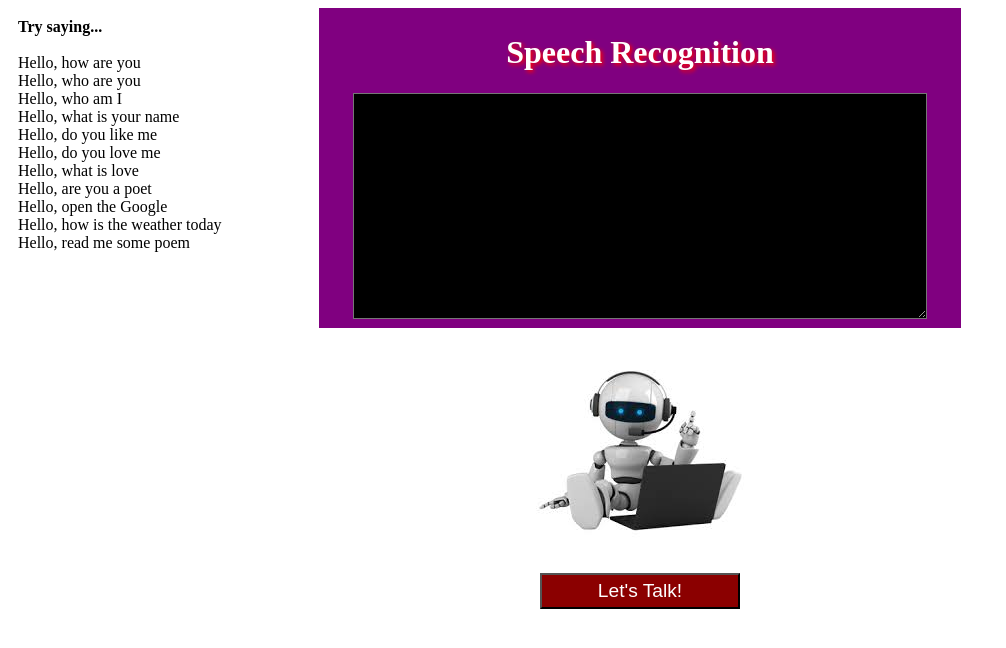
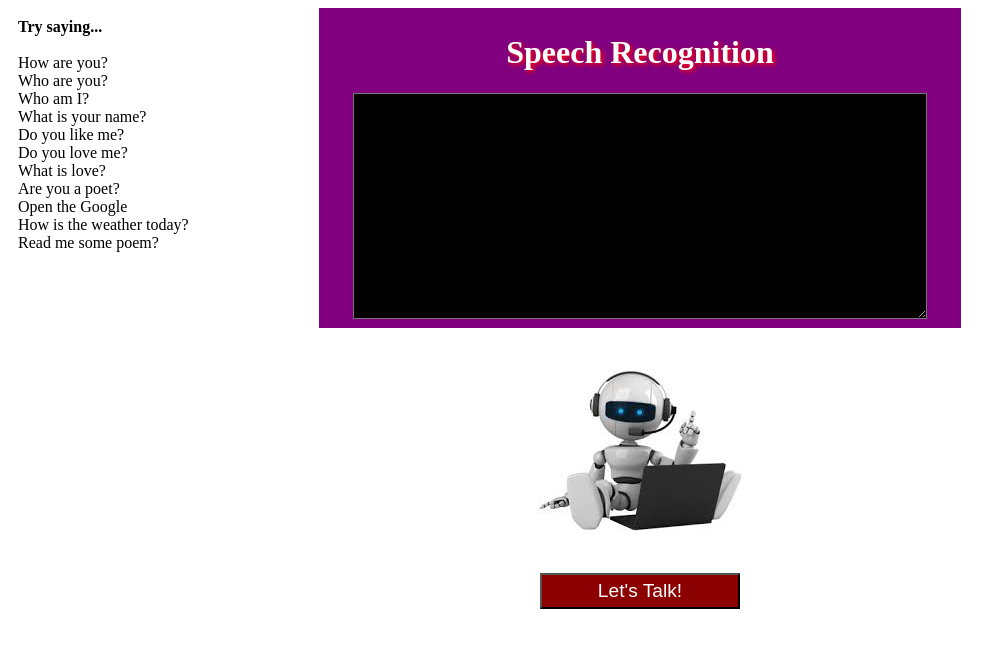
Before and after one commit to taariqalvi/JS-TalkingBot, a plain HTML site: page index.html in a window 1280 px wide. Shown: the whole page, without its empty margins (0-1006 px from the left). Drawn offline with Linux system fonts and the light colour scheme.

Commit message:
Removed Hello word

```diff
--- a/index.html
+++ b/index.html
@@ -13,17 +13,17 @@
 
     <div class="hints">
         <span style="font-weight: bold;">Try saying...</span><br><br>
-        <span>Hello, how are you</span><br>
-        <span>Hello, who are you</span><br>
-        <span>Hello, who am I</span><br>
-        <span>Hello, what is your name</span><br>
-        <span>Hello, do you like me</span><br>
-        <span>Hello, do you love me</span><br>
-        <span>Hello, what is love</span><br>
-        <span>Hello, are you a poet</span><br>
-        <span>Hello, open the Google</span><br>
-        <span>Hello, how is the weather today</span><br>
-        <span>Hello, read me some poem</span><br>
+        <span>How are you?</span><br>
+        <span>Who are you?</span><br>
+        <span>Who am I?</span><br>
+        <span>What is your name?</span><br>
+        <span>Do you like me?</span><br>
+        <span>Do you love me?</span><br>
+        <span>What is love?</span><br>
+        <span>Are you a poet?</span><br>
+        <span>Open the Google</span><br>
+        <span>How is the weather today?</span><br>
+        <span>Read me some poem?</span><br>
     </div>
 
     <div class="container">
--- a/index.js
+++ b/index.js
@@ -5,7 +5,7 @@ const SpeechRecognition = window.SpeechRecognition || window.webkitSpeechRecogni
 
 const recognition = new SpeechRecognition();
 recognition.lang = "en-GB";
-// recognition.interimResults = true;
+recognition.interimResults = true;
 // recognition.continuous = true;
 
 recognition.addEventListener("result", function (event) {
@@ -53,7 +53,7 @@ function determineWords(cmpSpeech, words) {
         cmpSpeech.text = "I am fine, thank you, this is really very nice to meet you";
     }
     if (words.includes("who am I")) {
-        cmpSpeech.text = "you are my master, sir, and your name is taariq aalvee";
+        cmpSpeech.text = "You are my master, sir, and your name is taariq aalvee";
     }
     if (words.includes("who are you")) {
         cmpSpeech.text = "I am a simple robot, and your assisstant, sir";
```
